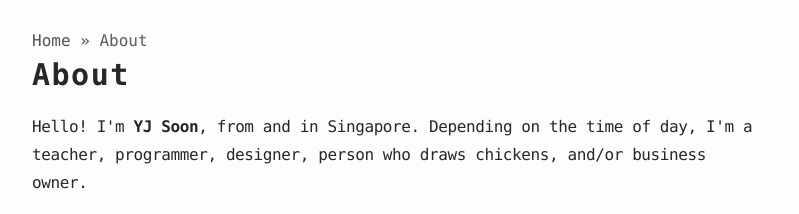
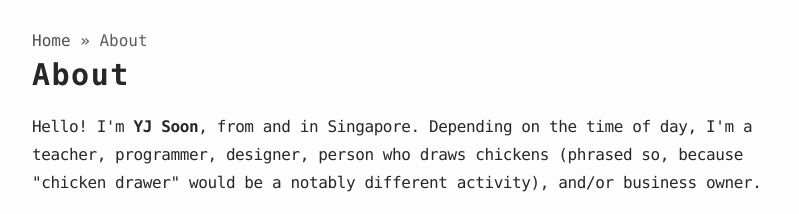
Before and after one commit to yjsoon/blog, an Astro site: page /about in a window 1280 px wide. Shown: the part 85-299 px from the top of the page, without its empty margins (240-1039 px from the left). Built offline with nearby package versions, Linux system fonts and the light colour scheme; Astro itself is replaced by a stand-in of ours.

Commit message:
feat: Updated about

```diff
--- a/src/pages/about.mdx
+++ b/src/pages/about.mdx
@@ -5,7 +5,7 @@ title: "About"
 
 import Socials from "../components/Socials.astro";
 
-Hello! I'm **YJ Soon**, from and in Singapore. Depending on the time of day, I'm a teacher, programmer, designer, person who draws chickens, and/or business owner.
+Hello! I'm **YJ Soon**, from and in Singapore. Depending on the time of day, I'm a teacher, programmer, designer, person who draws chickens (phrased so, because "chicken drawer" would be a notably different activity), and/or business owner.
 
 <Socials />
 
```
